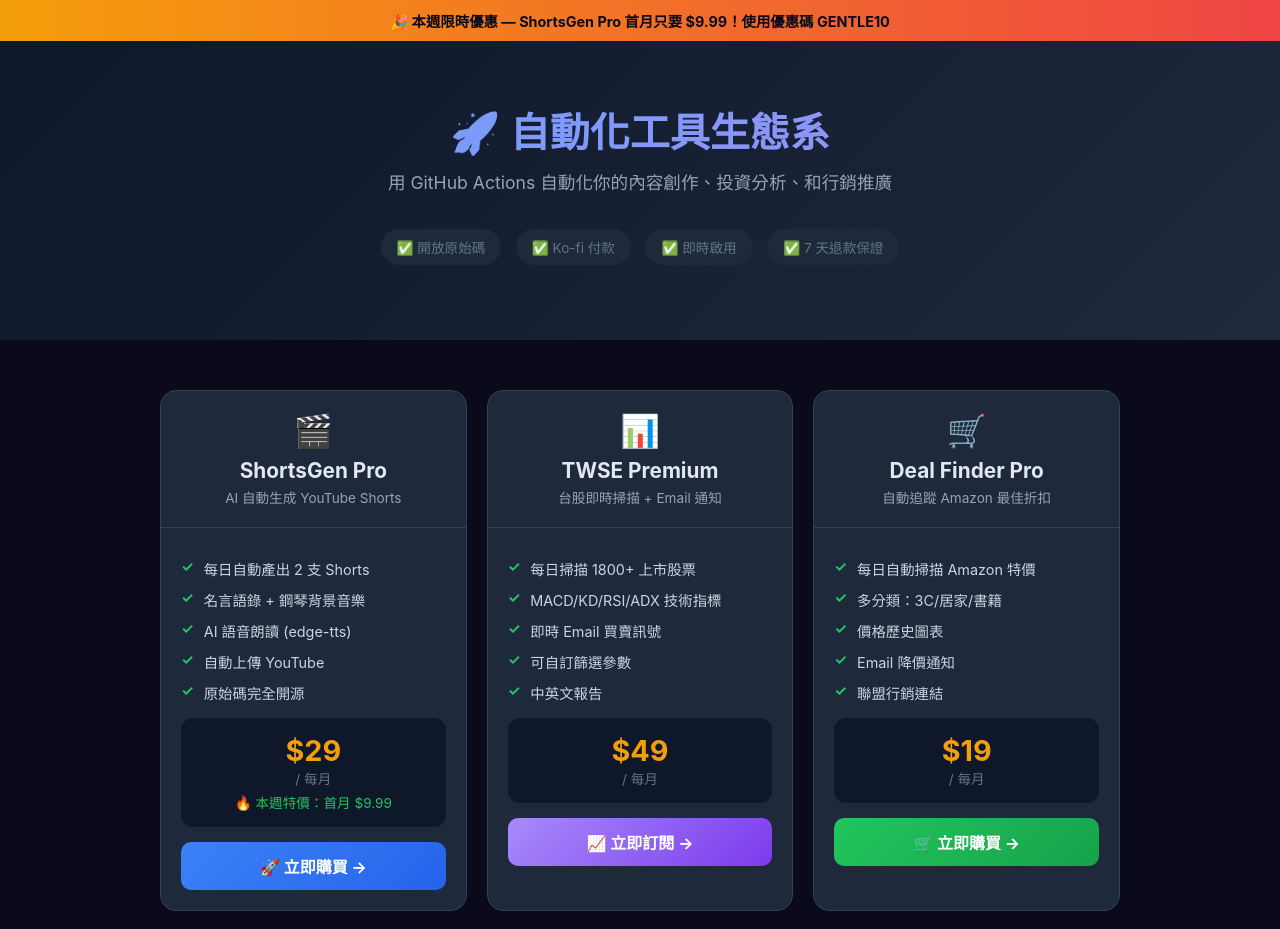
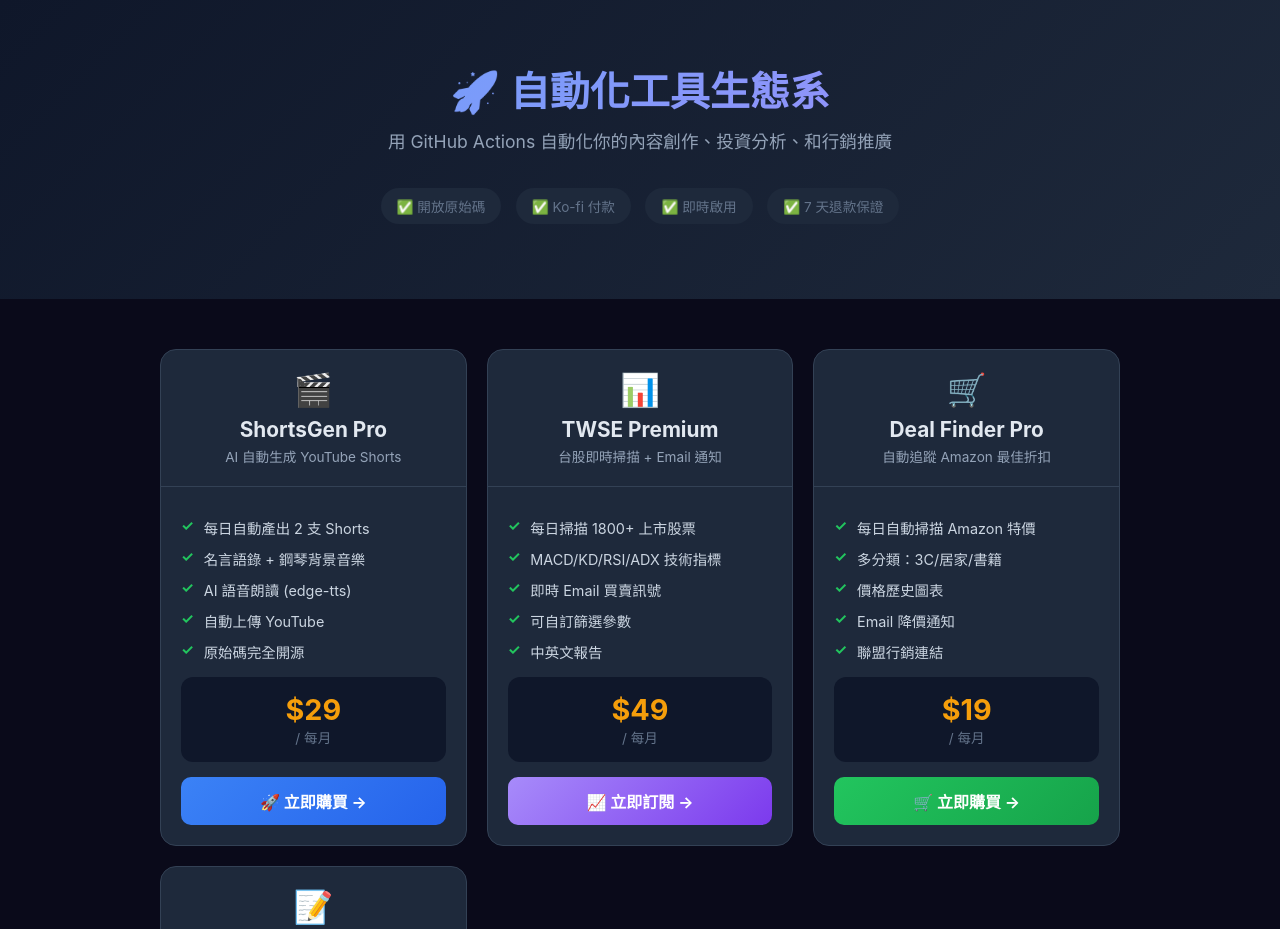
Before and after one commit to slashman413/hermes-pay, a plain HTML site: page docs/index.html in a window 1280 px wide. Shown: the top 929 px of the page. Drawn offline with Linux system fonts and the light colour scheme.

Commit message:
fix(marketing): remove unverified GENTLE10 / $9.99 promo — advertise honest $29 (no false discount)

```diff
--- a/docs/index.html
+++ b/docs/index.html
@@ -67,7 +67,6 @@
 </head>
 <body>
 
-<div class="urgency">🎉 本週限時優惠 — ShortsGen Pro 首月只要 $9.99！使用優惠碼 GENTLE10</div>
 
 <div class="hero">
     <h1>🚀 自動化工具生態系</h1>
@@ -100,7 +99,6 @@
             <div class="price-box">
                 <div class="amount">$29</div>
                 <div class="period">/ 每月</div>
-                <div class="sale">🔥 本週特價：首月 $9.99</div>
             </div>
             <a href="https://ko-fi.com/s/896aa3c229" class="buy-btn">🚀 立即購買 →</a>
         </div>
```
